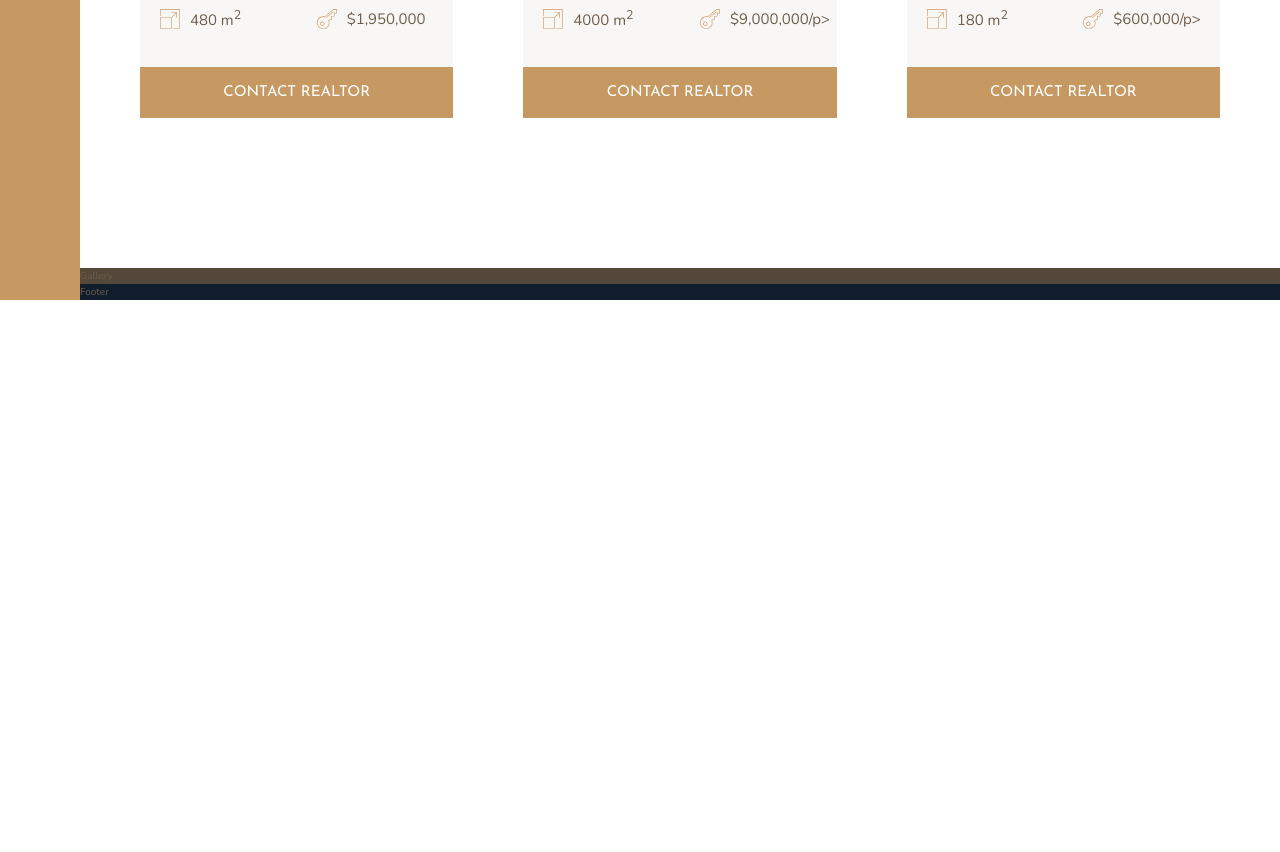
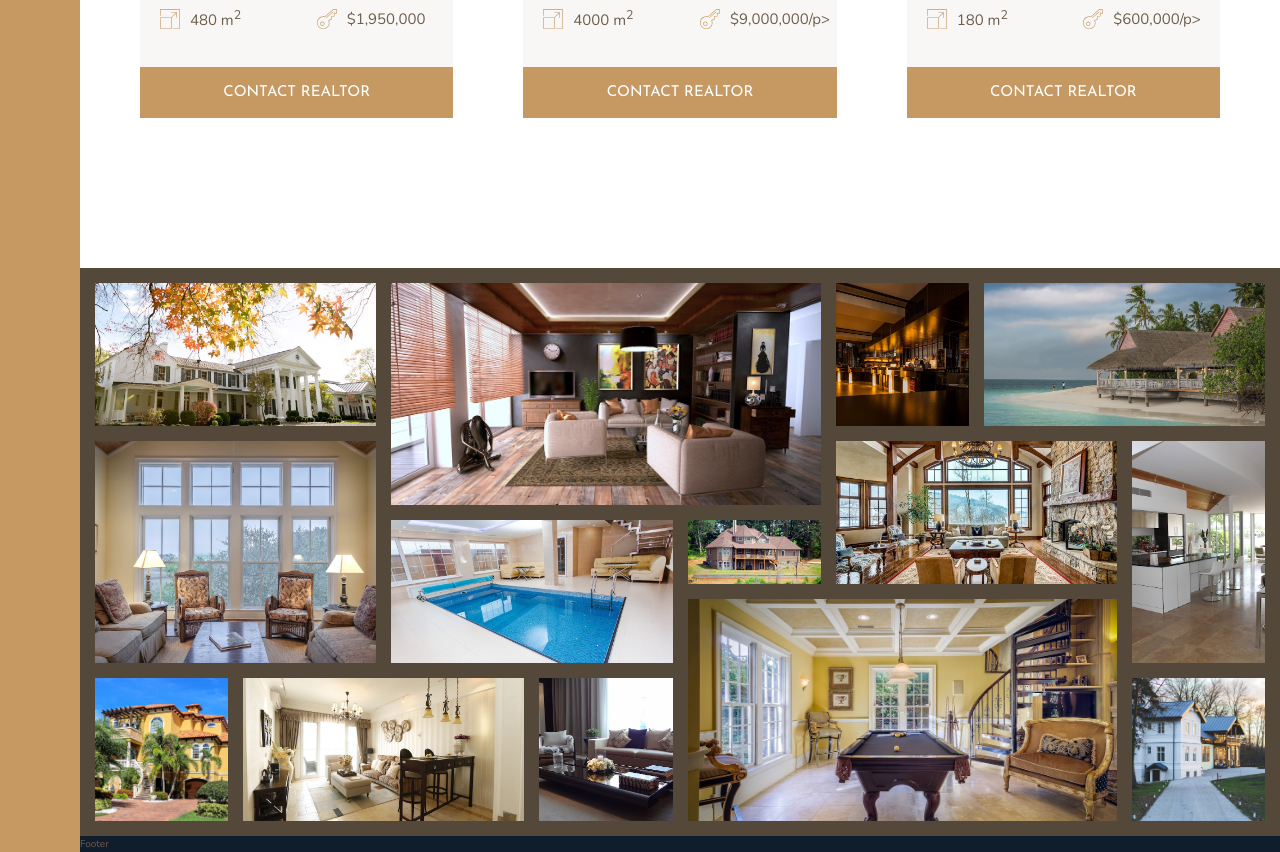
Before and after one commit to Henelllis/Nexter, a website: page index.html in a window 1280 px wide. Shown: the part 2804-3656 px from the top of the page. Before the commit the page ends 3104 px from the top, so only its background shows below. Drawn offline with nearby package versions, Linux system fonts and the light colour scheme.

Commit message:
Gallery section implemented

```diff
--- a/index.html
+++ b/index.html
@@ -328,7 +328,48 @@
         </section>
 
         <section class="gallery">
-            Gallery
+            <figure class="gallery__item gallery__item--1">
+                    <img src="img/gal-1.jpeg" alt="Gallery img 1" class="gallery__img">
+            </figure>
+            <figure class="gallery__item gallery__item--2">
+                <img src="img/gal-2.jpeg" alt="Gallery img 2" class="gallery__img">
+            </figure>
+            <figure class="gallery__item gallery__item--3">
+                <img src="img/gal-3.jpeg" alt="Gallery img 3" class="gallery__img">
+            </figure>
+            <figure class="gallery__item gallery__item--4">
+                <img src="img/gal-4.jpeg" alt="Gallery img 4" class="gallery__img">
+            </figure>
+            <figure class="gallery__item gallery__item--5">
+                <img src="img/gal-5.jpeg" alt="Gallery img 5" class="gallery__img">
+            </figure>
+            <figure class="gallery__item gallery__item--6">
+                <img src="img/gal-6.jpeg" alt="Gallery img 6" class="gallery__img">
+            </figure>
+            <figure class="gallery__item gallery__item--7">
+                <img src="img/gal-7.jpeg" alt="Gallery img 7" class="gallery__img">
+            </figure>
+            <figure class="gallery__item gallery__item--8">
+                <img src="img/gal-8.jpeg" alt="Gallery img 8" class="gallery__img">
+            </figure>
+            <figure class="gallery__item gallery__item--9">
+                <img src="img/gal-9.jpeg" alt="Gallery img 9" class="gallery__img">
+            </figure>
+            <figure class="gallery__item gallery__item--10">
+                <img src="img/gal-10.jpeg" alt="Gallery img 10" class="gallery__img">
+            </figure>
+            <figure class="gallery__item gallery__item--11">
+                <img src="img/gal-11.jpeg" alt="Gallery img 11" class="gallery__img">
+            </figure>
+            <figure class="gallery__item gallery__item--12">
+                <img src="img/gal-12.jpeg" alt="Gallery img 12" class="gallery__img">
+            </figure>
+            <figure class="gallery__item gallery__item--13">
+                <img src="img/gal-13.jpeg" alt="Gallery img 13" class="gallery__img">
+            </figure>
+            <figure class="gallery__item gallery__item--14">
+                <img src="img/gal-14.jpeg" alt="Gallery img 14" class="gallery__img">
+            </figure>
         </section>
 
         <footer class="footer">
--- a/sass/_gallery.scss
+++ b/sass/_gallery.scss
@@ -2,4 +2,82 @@
     background-color: $color-grey-dark-1;
     grid-column: full-start / full-end;
 
+    display:grid;
+    grid-template-columns: repeat(8 , 1fr);
+    grid-template-rows: repeat(7, 5vw);
+    grid-gap: 1.5rem;
+    padding:  1.5rem;
+
+    &__item {
+
+        &--1 {
+            grid-row: 1 / span 2;
+            grid-column: 1 / span 2;
+        }
+
+        &--2 {
+            grid-row: 1 / span 3;
+            grid-column: 3 / span 3;
+        }
+
+        &--3 {
+            grid-row: 1 / span 2;
+            grid-column: 6 / span 1;
+        }
+
+        &--4 {
+            grid-row: 1 / span 2;
+            grid-column: 7 / span 2;
+        }
+
+        &--5 {
+            grid-row: 3 / span 3;
+            grid-column: 1 / span 2;
+        }
+
+        &--6 {
+            grid-row: 4 / span 2;
+            grid-column: 3 / span 2;
+        }
+        &--7 {
+            grid-row: 4 / span 1;
+            grid-column: 5 / span 1;
+        }
+        &--8 {
+            grid-row: 3 / span 2;
+            grid-column: 6 / span 2;
+        }
+        &--9 {
+            grid-row: 3 / span 3;
+            grid-column: 8 / span 1;
+        }
+        &--10 {
+            grid-row: 6 / span 2;
+            grid-column: 1 / span 1;
+        }
+        &--11 {
+            grid-row: 6 / span 2;
+            grid-column: 2 / span 2;
+        }
+        &--12 {
+            grid-row: 6 / span 2;
+            grid-column: 4 / span 1;
+        }
+        &--13 {
+            grid-row: 5 / span 3;
+            grid-column: 5 / span 3;
+        }
+        &--14 {
+            grid-row: 6 / span 2;
+            grid-column: 8 / span 1;
+        }
+    }
+
+    &__img {
+        width: 100%;
+        height: 100%;
+        object-fit: cover;
+        display: block;
+    }
+
 }
```
Also changed, not shown: css/style.css.
